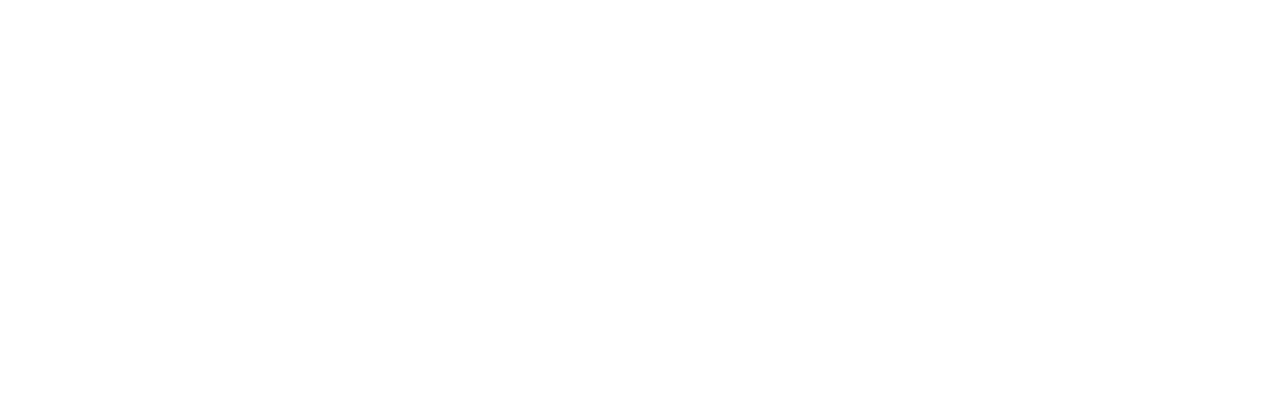
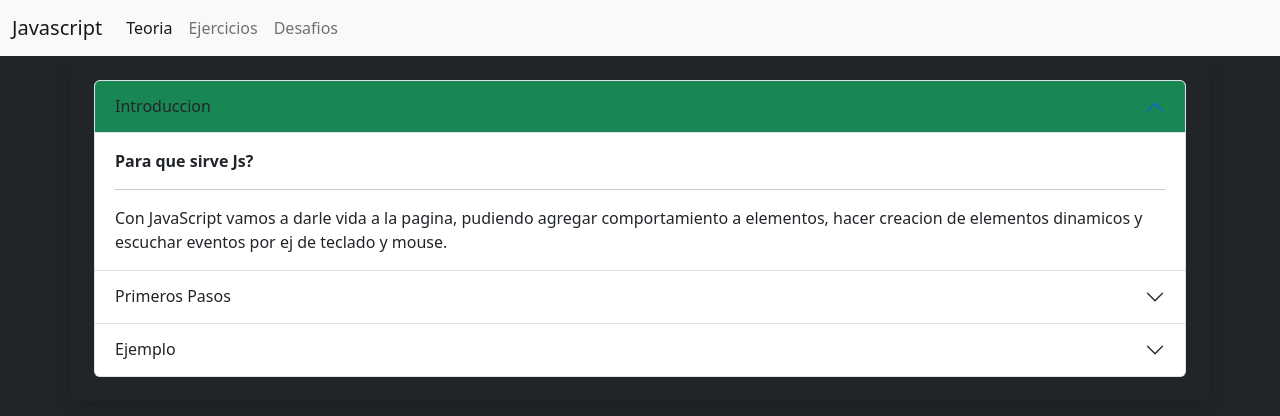
Before and after one commit to MaxBernasconiCodes/RollingCode_3i_Js, a plain HTML site: page index.html in a window 1280 px wide. Drawn offline with nearby package versions, Linux system fonts and the light colour scheme.

Commit message:
agregado de primeros componentes

```diff
--- a/index.html
+++ b/index.html
@@ -8,9 +8,78 @@
     <!-- CSS only -->
 <link href="https://cdn.jsdelivr.net/npm/bootstrap@5.2.0-beta1/dist/css/bootstrap.min.css" rel="stylesheet" integrity="sha384-0evHe/X+R7YkIZDRvuzKMRqM+OrBnVFBL6DOitfPri4tjfHxaWutUpFmBp4vmVor" crossorigin="anonymous">
 </head>
-<body>
+<body class="bg-dark d-grid h-100 w-100">
 
+    <header>
+        <nav class="navbar navbar-expand-lg bg-light">
+            <div class="container-fluid">
+              <a class="navbar-brand" href="#">Javascript</a>
+              <button class="navbar-toggler" type="button" data-bs-toggle="collapse" data-bs-target="#navbarNavDropdown" aria-controls="navbarNavDropdown" aria-expanded="false" aria-label="Toggle navigation">
+                <span class="navbar-toggler-icon"></span>
+              </button>
+              <div class="collapse navbar-collapse" id="navbarNavDropdown">
+                <ul class="navbar-nav">
+                  <li class="nav-item">
+                    <a class="nav-link active" aria-current="page" href="#">Teoria</a>
+                  </li>
+                  <li class="nav-item">
+                    <a class="nav-link" href="#">Ejercicios</a>
+                  </li>
+                  <li class="nav-item">
+                    <a class="nav-link" href="#">Desafios</a>
+                  </li>
+                </ul>
+              </div>
+            </div>
+          </nav>
+    </header>
 
+    <main class="container-lg d-grid m-auto justify-content-center align-items-center shadow p-4">
+        <div class="accordion w-100" id="accordionPanelsStayOpenExample">
+            <div class="accordion-item">
+              <h2 class="accordion-header" id="panelsStayOpen-headingOne">
+                <button class="accordion-button bg-success text-dark" type="button" data-bs-toggle="collapse" data-bs-target="#panelsStayOpen-collapseOne" aria-expanded="true" aria-controls="panelsStayOpen-collapseOne">
+                  Introduccion
+                </button>
+              </h2>
+              <div id="panelsStayOpen-collapseOne" class="accordion-collapse collapse show" aria-labelledby="panelsStayOpen-headingOne">
+                <div class="accordion-body">
+                  <strong>Para que sirve Js?</strong>
+                  <hr>
+                  Con JavaScript vamos a darle vida a la pagina, pudiendo agregar comportamiento a elementos, hacer creacion de elementos dinamicos y escuchar eventos por ej de teclado y mouse.
+                </div>
+              </div>
+            </div>
+            <div class="accordion-item">
+              <h2 class="accordion-header" id="panelsStayOpen-headingTwo">
+                <button class="accordion-button collapsed" type="button" data-bs-toggle="collapse" data-bs-target="#panelsStayOpen-collapseTwo" aria-expanded="false" aria-controls="panelsStayOpen-collapseTwo">
+                  Primeros Pasos
+                </button>
+              </h2>
+              <div id="panelsStayOpen-collapseTwo" class="accordion-collapse collapse" aria-labelledby="panelsStayOpen-headingTwo">
+                <div class="accordion-body">
+                  <strong>This is the second item's accordion body.</strong> It is hidden by default, until the collapse plugin adds the appropriate classes that we use to style each element. These classes control the overall appearance, as well as the showing and hiding via CSS transitions. You can modify any of this with custom CSS or overriding our default variables. It's also worth noting that just about any HTML can go within the <code>.accordion-body</code>, though the transition does limit overflow.
+                </div>
+              </div>
+            </div>
+            <div class="accordion-item">
+              <h2 class="accordion-header" id="panelsStayOpen-headingThree">
+                <button class="accordion-button collapsed" type="button" data-bs-toggle="collapse" data-bs-target="#panelsStayOpen-collapseThree" aria-expanded="false" aria-controls="panelsStayOpen-collapseThree">
+                  Ejemplo
+                </button>
+              </h2>
+              <div id="panelsStayOpen-collapseThree" class="accordion-collapse collapse" aria-labelledby="panelsStayOpen-headingThree">
+                <div class="accordion-body">
+                  <strong>This is the third item's accordion body.</strong> It is hidden by default, until the collapse plugin adds the appropriate classes that we use to style each element. These classes control the overall appearance, as well as the showing and hiding via CSS transitions. You can modify any of this with custom CSS or overriding our default variables. It's also worth noting that just about any HTML can go within the <code>.accordion-body</code>, though the transition does limit overflow.
+                </div>
+              </div>
+            </div>
+          </div>
+    </main>
+
+    <footer>
+
+    </footer>
 
 
     <!-- JavaScript Bundle with Popper -->
```
